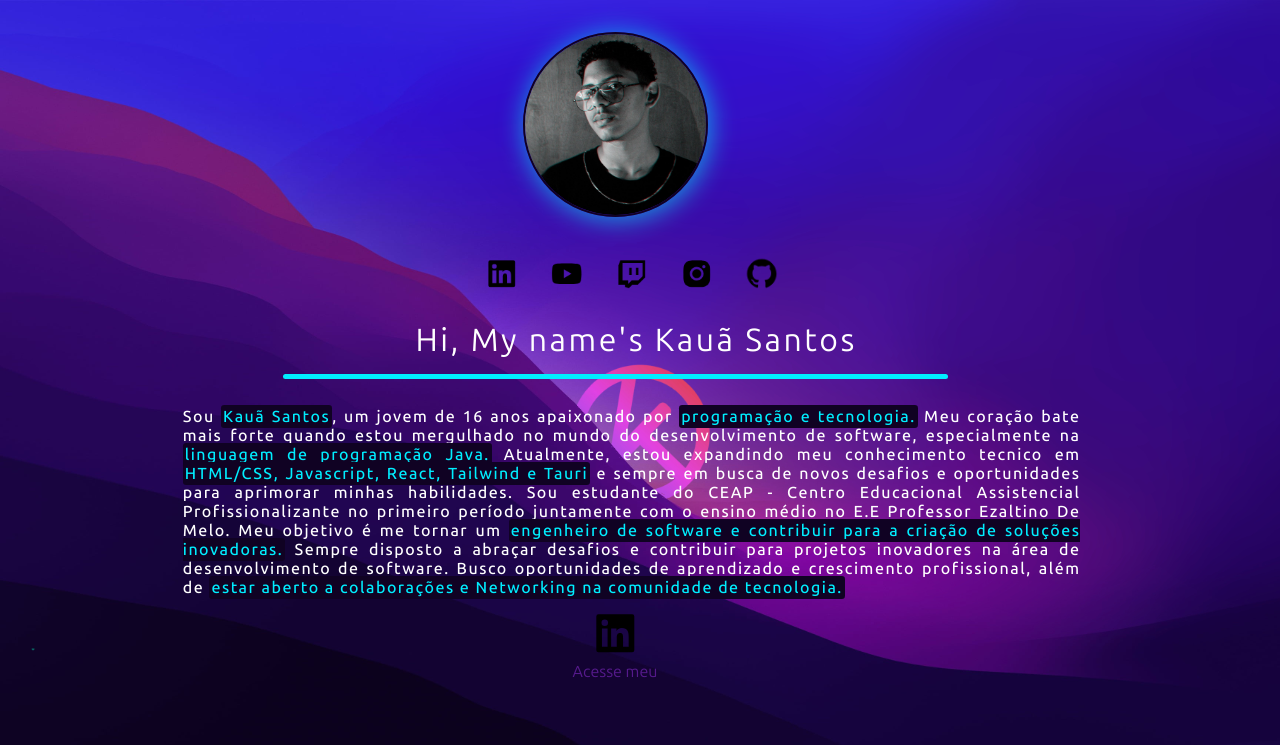
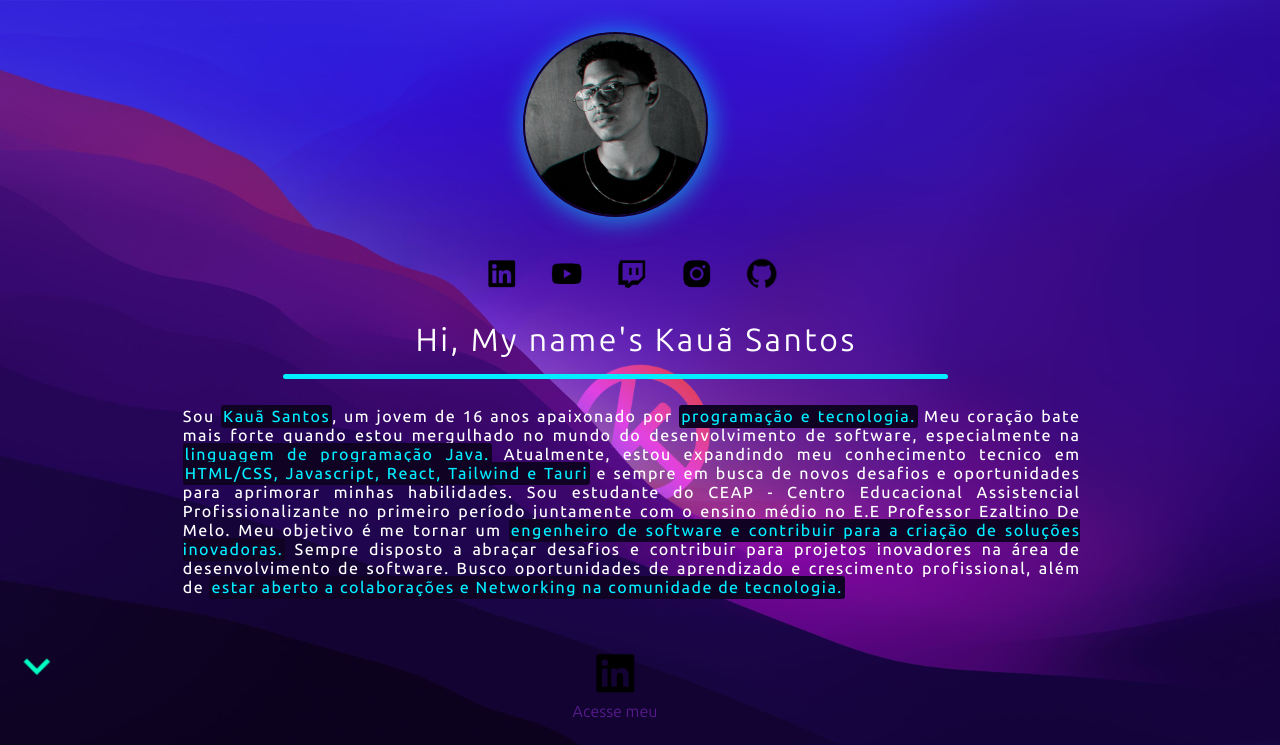
Before and after one commit to KauahsSantos/About-Me, a website: page home/index.html in a window 1280 px wide. Shown: the top 745 px of the page. Drawn offline with nearby package versions, Linux system fonts and the light colour scheme.

Commit message:
Update style.css

```diff
--- a/home/style.css
+++ b/home/style.css
@@ -129,7 +129,7 @@ body{
 
 
             & a img{
-                height: 6px;
+                height: 55px;
             }
 
         }
```
